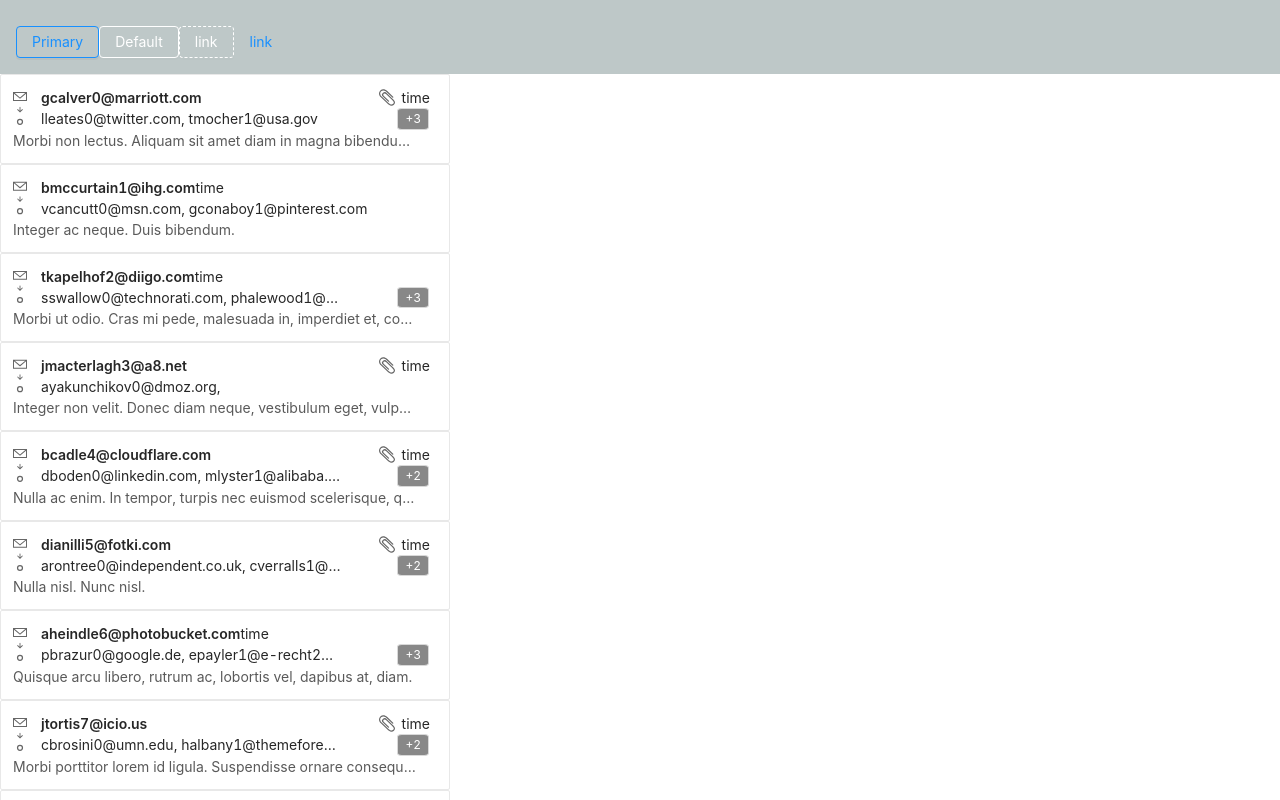
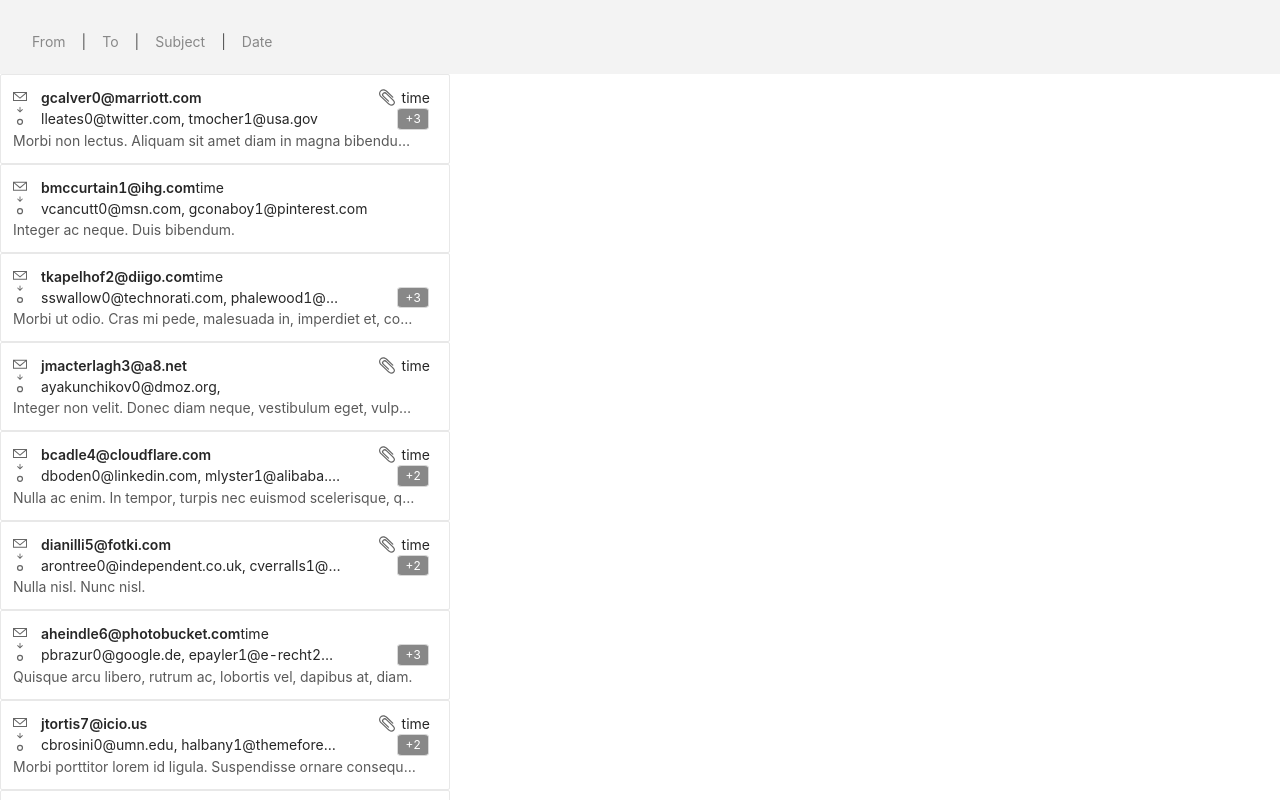
Before and after one commit to iandjx/antd-react-interview-challenge, a React (Create React App) app: page / in a window 1280 px wide. Shown: the top 800 px of the page. Built offline with nearby package versions, Linux system fonts and the light colour scheme.

Commit message:
Sort data descending based on from email

```diff
--- a/src/components/EmailSorter.tsx
+++ b/src/components/EmailSorter.tsx
@@ -1,18 +1,51 @@
 import React from "react";
 import { Button } from "antd";
+import { useSelector } from "react-redux";
 
 export default function EmailSorter() {
+  const [from, setFrom] = React.useState("");
+  const [to, setTo] = React.useState("");
+  const [subject, setSubject] = React.useState("");
+  const [date, setDate] = React.useState("");
+
+  const sort = (header: string) => {};
+  const emailData = useSelector((state: any) => state.filter.emails);
+
+  const sortSwitch = (header: any) => {
+    switch (header) {
+      case "from":
+        const sortedData = [...emailData];
+        sortedData.sort((a: any, b: any) => {
+          return a.from > b.from ? 1 : -1;
+        });
+        console.log(sortedData);
+        break;
+      default:
+        break;
+    }
+  };
+
   return (
     <div className="site-button-ghost-wrapper">
-      <Button type="primary" ghost>
-        Primary
+      <Button
+        type="link"
+        onClick={() => sortSwitch("from")}
+        ghost
+        style={{ color: "rgb(136, 136, 136)" }}
+      >
+        From
       </Button>
-      <Button ghost>Default</Button>
-      <Button type="dashed" ghost>
-        link
+      |
+      <Button type="link" ghost style={{ color: "rgb(136, 136, 136)" }}>
+        To
       </Button>
-      <Button type="link" ghost>
-        link
+      |
+      <Button type="link" ghost style={{ color: "rgb(136, 136, 136)" }}>
+        Subject
+      </Button>
+      |
+      <Button type="link" ghost style={{ color: "rgb(136, 136, 136)" }}>
+        Date
       </Button>
     </div>
   );
--- a/src/styles/components/_emailSorter.less
+++ b/src/styles/components/_emailSorter.less
@@ -1,4 +1,4 @@
 .site-button-ghost-wrapper {
-  background: rgb(190, 200, 200);
+  background: rgb(243, 243, 243);
   padding: 26px 16px 16px;
 }
```
